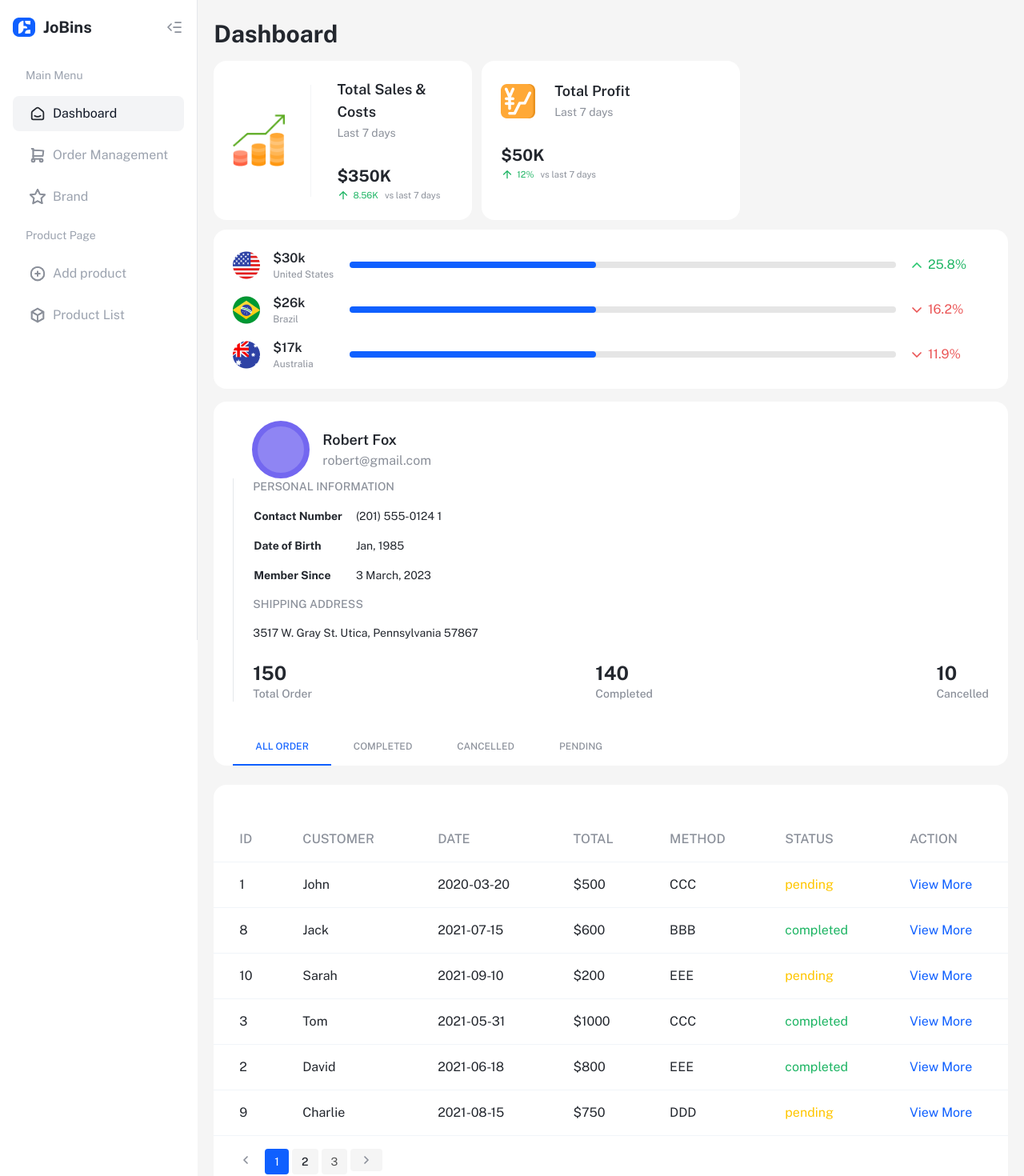
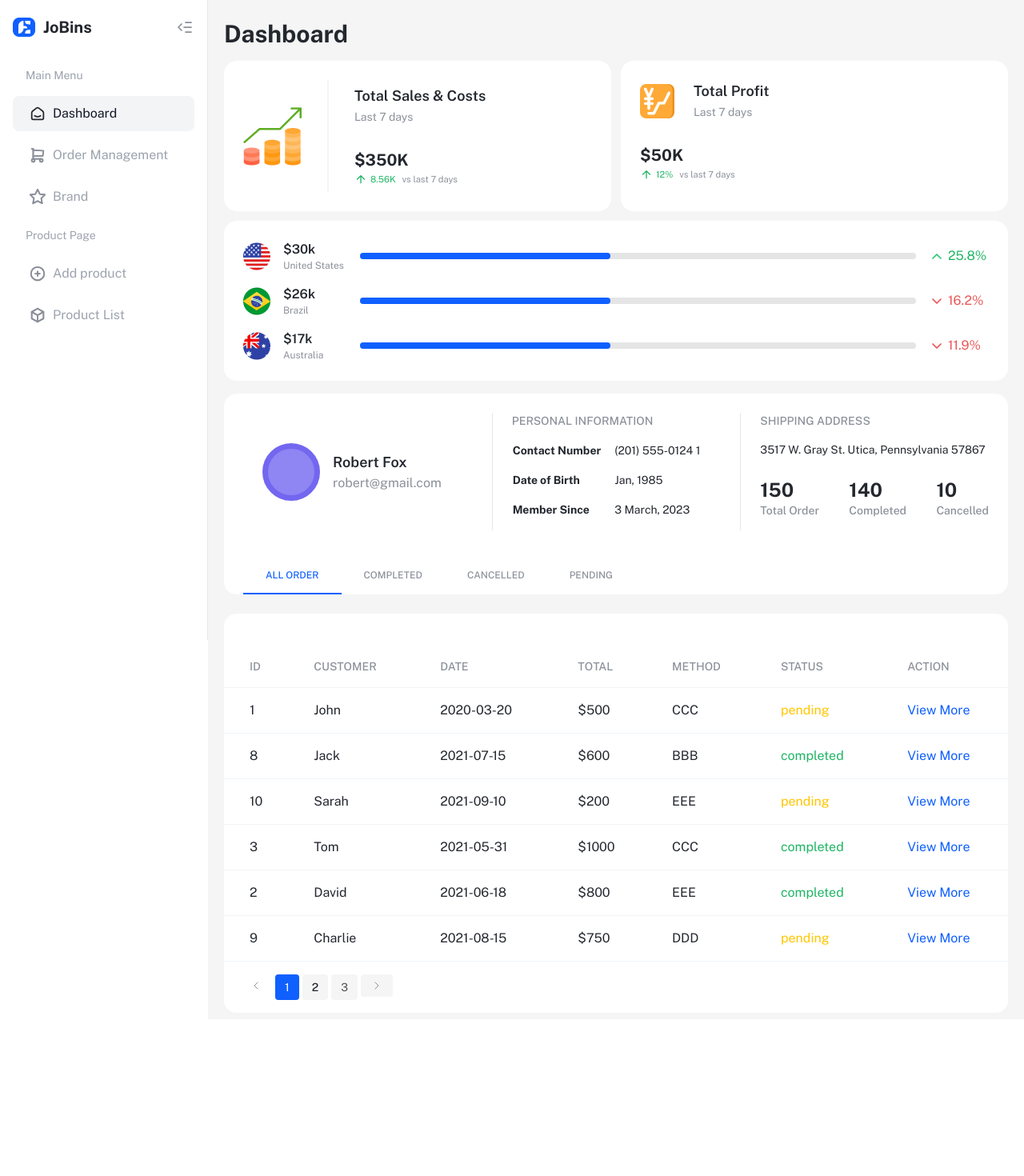
Before and after one commit to GwaraDon/jobins-frontend-challenge, a Next.js app: page /main-menu/dashboard in a window 1280 px wide. Shown: the top 1470 px of the page at 80% size. After the commit the page ends 1274 px from the top, so only its background shows below. Built offline with nearby package versions, Linux system fonts and the light colour scheme.

Commit message:
Update UI

```diff
--- a/app/components/Pagination.tsx
+++ b/app/components/Pagination.tsx
@@ -19,9 +19,9 @@ function Pagination() {
               <path
                 d="M10 4L6 8L10 12"
                 stroke="#8B909A"
-                stroke-width="1.75"
-                stroke-linecap="round"
-                stroke-linejoin="round"
+                strokeWidt="1.75"
+                strokeLinecap="round"
+                strokeLinejoin="round"
               />
             </svg>
           </Link>
@@ -65,9 +65,9 @@ function Pagination() {
               <path
                 d="M6 4L10 8L6 12"
                 stroke="#8B909A"
-                stroke-width="1.75"
-                stroke-linecap="round"
-                stroke-linejoin="round"
+                strokeWidt="1.75"
+                strokeLinecap="round"
+                strokeLinejoin="round"
               />
             </svg>
           </Link>
--- a/app/globals.css
+++ b/app/globals.css
@@ -26,17 +26,41 @@ body {
 .active-link svg > [stroke="#8B909A"] {
   stroke: rgb(var(--foreground-rgb));
 }
+
 .grid-column {
   grid-template-columns: 394px 242px 1fr;
 }
+
+.grid-auto-column-three {
+  grid-template-columns: repeat(auto-fit, minmax(300px, 1fr));
+}
 @media (max-width: 1340px) {
   .grid-column {
-    grid-template-columns: repeat(auto-fit, minmax(300px, 1fr));
+    grid-template-columns: repeat(2, minmax(300px, 1fr));
   }
   .grid-column .top-country {
-    grid-column: 1 / 4;
+    grid-column: span 2;
+  }
+}
+@media (max-width: 767px) {
+  .grid-column {
+    grid-template-columns: 1fr;
+  }
+  .grid-column .top-country {
+    grid-column: auto;
   }
 }
 .grid-custom {
-  grid-template-columns: 34px 80px minmax(120px, 1fr) 100px;
+  grid-template-columns: 34px 80px minmax(100px, 1fr) 75px;
 }
+@media (max-width: 575px) {
+  .grid-custom .progress-bar {
+    grid-column: span 4;
+    order: 4;
+  }
+  .grid-custom .progress-percent {
+    display: flex;
+    justify-content: flex-end;
+    grid-column: span 2;
+  }
+}
--- a/app/layout.tsx
+++ b/app/layout.tsx
@@ -1,4 +1,5 @@
 import "./globals.css";
+import "../styles/styles.scss";
 import { Public_Sans } from "next/font/google";
 import Sidebar from "./components/Sidebar";
 
--- a/app/main-menu/dashboard/components/Table.tsx
+++ b/app/main-menu/dashboard/components/Table.tsx
@@ -4,29 +4,29 @@ import React from "react";
 
 export default function Table({ userlist }: { userlist: any }) {
   return (
-    <section className="table-section mt-6 rounded-2xl bg-white dark:bg-slate-800 ">
+    <section className="table-section mt-6 rounded-2xl bg-white dark:bg-slate-800 max-w-full overflow-auto ">
       <table className="border-collapse table-auto w-full text-base">
         <thead className="bg-white">
           <tr className="uppercase p-6 ">
-            <th className="border-b border-slate-100 dark:border-slate-700 p-4 pl-8 text-muted font-medium text-left">
+            <th className="border-b border-slate-100 dark:border-slate-700 p-4 pl-8 text-muted text-sm font-medium text-left">
               ID
             </th>
-            <th className="border-b border-slate-100 dark:border-slate-700 p-4 pl-8 text-muted font-medium text-left">
+            <th className="border-b border-slate-100 dark:border-slate-700 p-4 pl-8 text-muted text-sm font-medium text-left">
               customer
             </th>
-            <th className="border-b border-slate-100 dark:border-slate-700 p-4 pl-8 text-muted font-medium text-left">
+            <th className="border-b border-slate-100 dark:border-slate-700 p-4 pl-8 text-muted text-sm font-medium text-left">
               Date
             </th>
-            <th className="border-b border-slate-100 dark:border-slate-700 p-4 pl-8 text-muted font-medium text-left">
+            <th className="border-b border-slate-100 dark:border-slate-700 p-4 pl-8 text-muted text-sm font-medium text-left">
               Total
             </th>
-            <th className="border-b border-slate-100 dark:border-slate-700 p-4 pl-8 text-muted font-medium text-left">
+            <th className="border-b border-slate-100 dark:border-slate-700 p-4 pl-8 text-muted text-sm font-medium text-left">
               Method
             </th>
-            <th className="border-b border-slate-100 dark:border-slate-700 p-4 pl-8 text-muted font-medium text-left">
+            <th className="border-b border-slate-100 dark:border-slate-700 p-4 pl-8 text-muted text-sm font-medium text-left">
               Status
             </th>
-            <th className="border-b border-slate-100 dark:border-slate-700 p-4 pl-8 text-muted font-medium text-left">
+            <th className="border-b border-slate-100 dark:border-slate-700 p-4 pl-8 text-muted text-sm font-medium text-left">
               Action
             </th>
           </tr>
--- a/app/main-menu/dashboard/page.tsx
+++ b/app/main-menu/dashboard/page.tsx
@@ -14,12 +14,12 @@ export default async function Dashboard() {
   const userlist: any = data;
   const title = "dashboard";
   return (
-    <div className="dashboard py-2 px-5 bg-neutral-100  grow ">
+    <div className="dashboard py-2 px-5 bg-neutral-100  grow  overflow-auto">
       <Header title={title}></Header>
       <section className="dashbord ">
         <div className="grid grid-column items-center  w-full gap-3 mb-4">
           {/* <!-- total sales box  max-w-[398px]--> */}
-          <div className=" total-sales h-[199px]  card  items-center  bg-white ">
+          <div className=" total-sales h-full  card  items-center  bg-white ">
             <div className="grow-0">
               <Image src={Sales} width={73} height={73} alt="sales " />
             </div>
@@ -54,7 +54,7 @@ export default async function Dashboard() {
             </div>
           </div>
           {/* total profit max-w-[242px] */}
-          <div className="total-profit  h-[199px]  card  flex-col  bg-white ">
+          <div className="total-profit  h-full  card  flex-col  bg-white ">
             <div className="flex items-center">
               <Image src={Profit} width={43} height={43} alt="sales " />
 
@@ -87,7 +87,7 @@ export default async function Dashboard() {
             </div>
           </div>
           {/* Top country max-w-[452px]*/}
-          <div className="top-country   h-[199px] card bg-white flex-col">
+          <div className="top-country   h-full card bg-white flex-col">
             <div className="grid grid-custom items-center flex-nowrap gap-4 mb-4">
               <Image src={US} width={34} height={73} alt="sales " />
               <div className="collection">
@@ -117,8 +117,8 @@ export default async function Dashboard() {
                       d="M5 13L10 8L15 13"
                       stroke="#28C76F"
                       strokeWidth="1.75"
-                      stroke-linecap="round"
-                      stroke-linejoin="round"
+                      strokeLinecap="round"
+                      strokeLinejoin="round"
                     />
                   </svg>
                   <span className="ml-1">25.8%</span>
@@ -154,8 +154,8 @@ export default async function Dashboard() {
                       d="M5 8L10 13L15 8"
                       stroke="#EA5455"
                       strokeWidth="1.75"
-                      stroke-linecap="round"
-                      stroke-linejoin="round"
+                      strokeLinecap="round"
+                      strokeLinejoin="round"
                     />
                   </svg>
 
@@ -192,8 +192,8 @@ export default async function Dashboard() {
                       d="M5 8L10 13L15 8"
                       stroke="#EA5455"
                       strokeWidth="1.75"
-                      stroke-linecap="round"
-                      stroke-linejoin="round"
+                      strokeLinecap="round"
+                      strokeLinejoin="round"
                     />
                   </svg>
 
@@ -204,7 +204,7 @@ export default async function Dashboard() {
           </div>
         </div>
         <div className="card w-full bg-white">
-          <Tabs></Tabs>
+          <Tabs activeState={""}></Tabs>
         </div>
       </section>
 
--- /dev/null
+++ b/styles/components/_sidebar.scss
@@ -0,0 +1,52 @@
+@mixin toggle-sibar() {
+  .logo-section {
+    img + span {
+      display: none;
+    }
+    &:hover button {
+      opacity: 1;
+    }
+    button {
+      position: absolute;
+      right: -35px;
+      opacity: 0;
+      background: #fff;
+      padding: 5px;
+      border-right: 1px solid #e5e7eb;
+    }
+  }
+  nav a {
+    padding: 4px;
+    justify-content: center;
+    span {
+      display: none;
+    }
+  }
+  .main_nav {
+    padding-bottom: 0.5rem;
+  }
+  .main_nav,
+  .product_nav {
+    .px-8 {
+      display: none;
+    }
+  }
+}
+.sidebar {
+  min-width: 260px;
+  max-width: 260px;
+  @media (max-width: 991px) {
+    @include toggle-sibar();
+    min-width: 60px;
+    max-width: 64px;
+    .logo-section button {
+      display: none;
+    }
+  }
+}
+
+.close-sidebar {
+  @include toggle-sibar();
+  min-width: 60px;
+  max-width: 64px;
+}
--- a/styles/styles.scss
+++ b/styles/styles.scss
@@ -0,0 +1 @@
+@import "./components/sidebar.scss";
```
Also changed, not shown: middleware.ts (added, +8 -0 lines).
